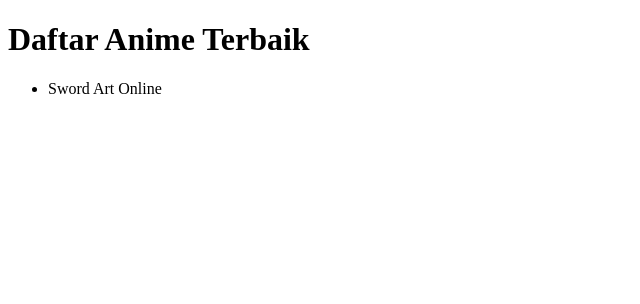
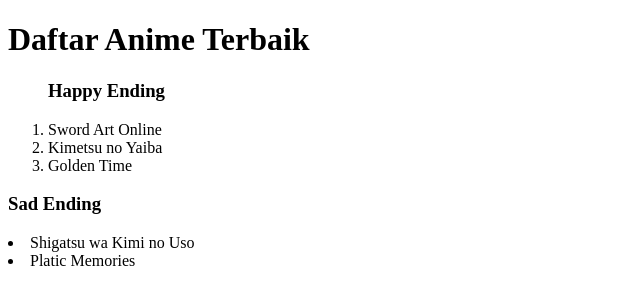
Before and after one commit to yusufbagussh/Study-Club, a plain HTML site: page index.html in a window 1280 px wide. Shown: the whole page, without its empty margins (0-640 px from the left). Drawn offline with Linux system fonts and the light colour scheme.

Commit message:
Menambahkan daftar lagi

```diff
--- a/index.html
+++ b/index.html
@@ -7,8 +7,14 @@
 </head>
 <body>
 	<h1>Daftar Anime Terbaik</h1>
-	<ul>
+	<ol>
+		<h3>Happy Ending</h3>
 		<li>Sword Art Online</li>
-	</ul>
+		<li>Kimetsu no Yaiba</li>
+		<li>Golden Time</li>
+	</ol>
+		<h3>Sad Ending</h3>
+		<li>Shigatsu wa Kimi no Uso</li>
+		<li>Platic Memories</li>
 </body>
 </html>
```
